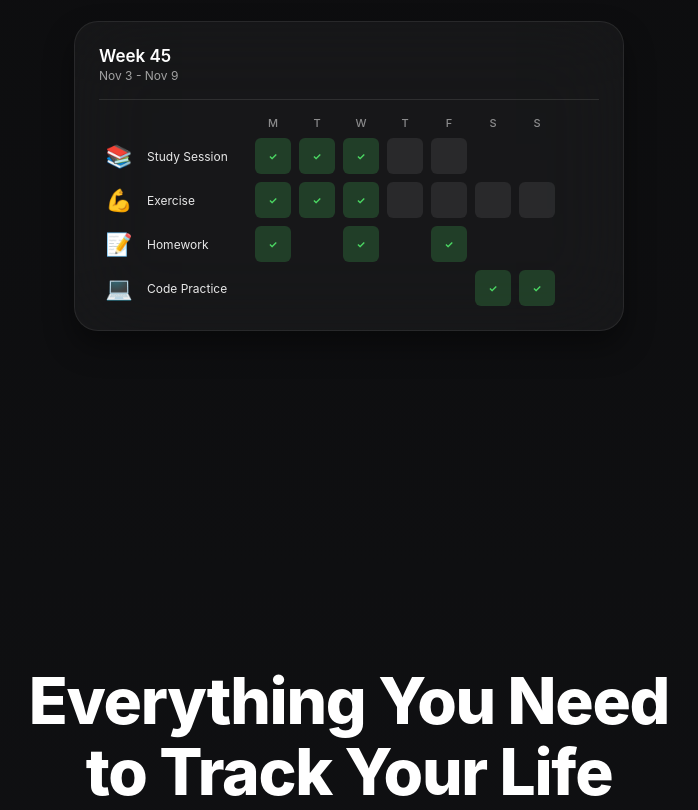
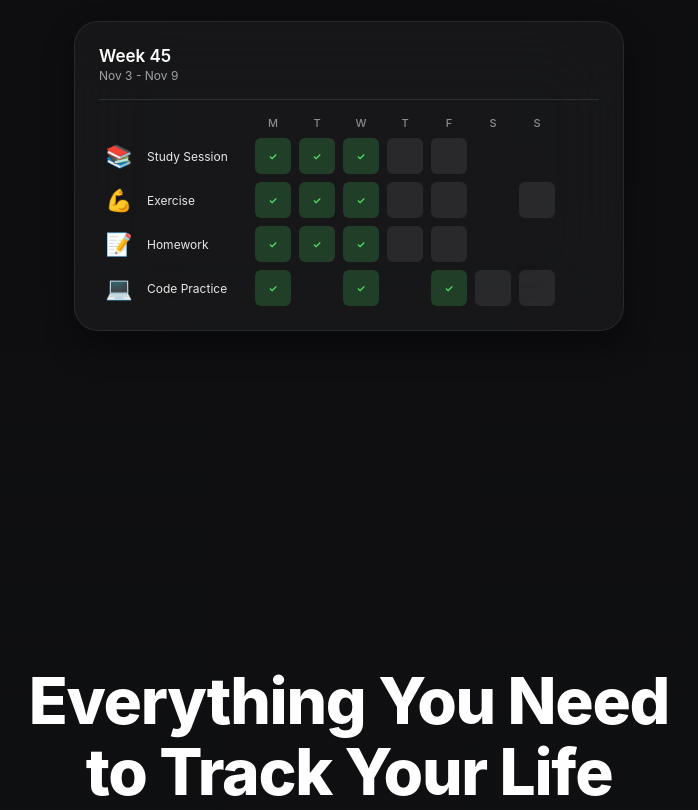
Before and after one commit to jaco110d/nonoise.space, a plain HTML site: page index.html in a window 1280 px wide. Shown: the part 1240-2050 px from the top of the page, without its empty margins (291-989 px from the left). Drawn offline with Linux system fonts and the light colour scheme.

Commit message:
Update habit day patterns to be specific to each habit type across all personas

```diff
--- a/index.html
+++ b/index.html
@@ -207,6 +207,6 @@
         </div>
     </footer>
 
-    <script src="script.js?v=2024110710"></script>
+    <script src="script.js?v=2024110711"></script>
 </body>
 </html>
--- a/script.js
+++ b/script.js
@@ -682,23 +682,30 @@ function loadPersonaHabits(persona) {
             </div>
             <div class="week-habits-rows">
                 ${habits.map((habit, habitIndex) => {
-                    // Different day patterns for different habits to show flexibility
+                    // Day patterns based on habit type for each persona
                     let plannedDays;
-                    switch(habitIndex) {
-                        case 0: // First habit - weekdays only (M-F)
-                            plannedDays = [0, 1, 2, 3, 4];
-                            break;
-                        case 1: // Second habit - all 7 days
-                            plannedDays = [0, 1, 2, 3, 4, 5, 6];
-                            break;
-                        case 2: // Third habit - Mon, Wed, Fri
-                            plannedDays = [0, 2, 4];
-                            break;
-                        case 3: // Fourth habit - weekends only
-                            plannedDays = [5, 6];
-                            break;
-                        default: // Any other habits
-                            plannedDays = [0, 1, 2, 3, 4];
+                    const habitName = habit.name.toLowerCase();
+
+                    // Determine day pattern based on habit name
+                    if (habitName.includes('study') || habitName.includes('homework') || habitName.includes('work tasks')) {
+                        plannedDays = [0, 1, 2, 3, 4]; // Weekdays only
+                    } else if (habitName.includes('exercise') || habitName.includes('run') || habitName.includes('fitness')) {
+                        plannedDays = [0, 1, 2, 3, 4, 6]; // Weekdays + Sunday
+                    } else if (habitName.includes('code') || habitName.includes('product') || habitName.includes('create art')) {
+                        plannedDays = [0, 2, 4, 5, 6]; // Mon, Wed, Fri, Weekend
+                    } else if (habitName.includes('family') || habitName.includes('bedtime') || habitName.includes('journal')) {
+                        plannedDays = [0, 1, 2, 3, 4, 5, 6]; // Every day
+                    } else if (habitName.includes('cook') || habitName.includes('meal')) {
+                        plannedDays = [0, 1, 2, 3, 4, 5]; // All except Sunday
+                    } else if (habitName.includes('email') || habitName.includes('metrics') || habitName.includes('read')) {
+                        plannedDays = [0, 1, 2, 3, 4]; // Weekdays
+                    } else if (habitName.includes('network') || habitName.includes('photo') || habitName.includes('self care')) {
+                        plannedDays = [2, 5, 6]; // Wed + Weekend
+                    } else if (habitName.includes('content') || habitName.includes('music')) {
+                        plannedDays = [1, 3, 5]; // Tue, Thu, Sat
+                    } else {
+                        // Default pattern
+                        plannedDays = [0, 1, 2, 3, 4, 5, 6];
                     }
 
                     return `
```
